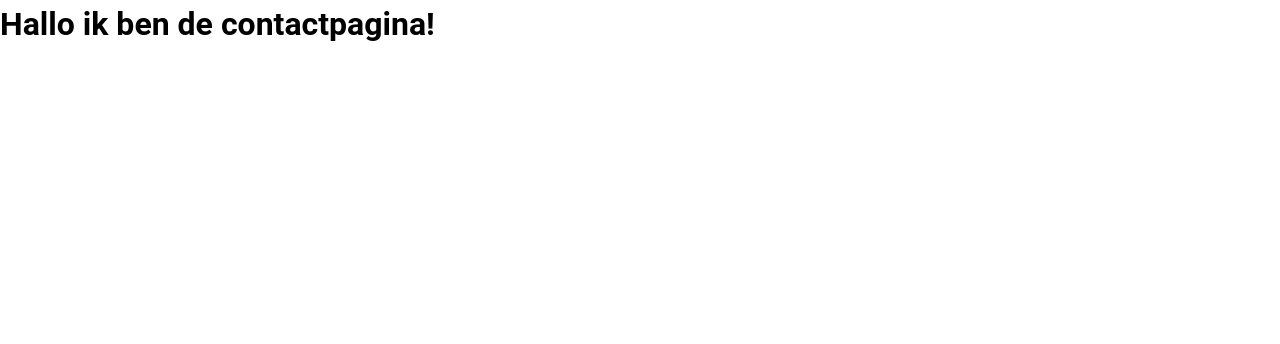
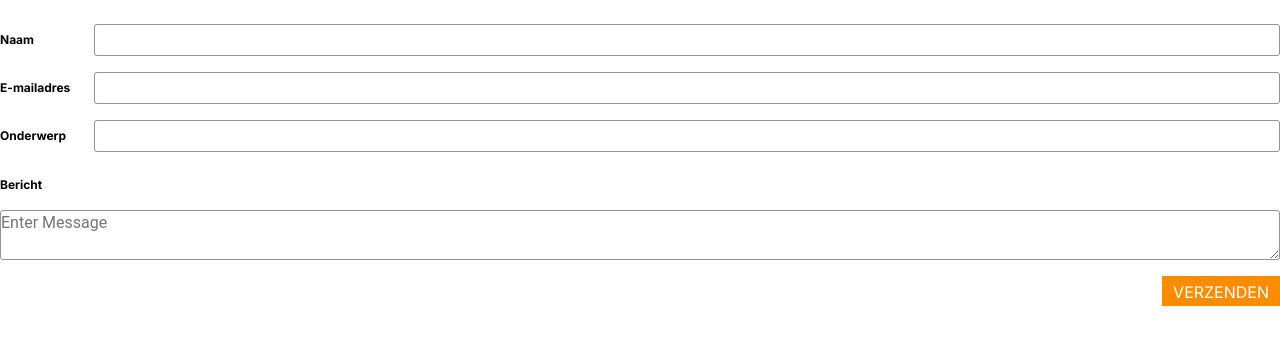
Before and after one commit to sanneVB/rvmediation, a Vue app: page /contact in a window 1280 px wide. Shown: the top 344 px of the page. Built offline with nearby package versions, Linux system fonts and the light colour scheme.

Commit message:
Add first draft of contact form

```diff
--- /dev/null
+++ b/src/assets/smtp/smtp.js
@@ -0,0 +1,42 @@
+/* SmtpJS.com - v3.0.0 */
+var Email = {
+  send: function (a) {
+    // eslint-disable-next-line no-unused-vars
+    return new Promise(function (n, e) {
+      (a.nocache = Math.floor(1e6 * Math.random() + 1)), (a.Action = "Send");
+      var t = JSON.stringify(a);
+      Email.ajaxPost("https://smtpjs.com/v3/smtpjs.aspx?", t, function (e) {
+        n(e);
+      });
+    });
+  },
+  ajaxPost: function (e, n, t) {
+    var a = Email.createCORSRequest("POST", e);
+    a.setRequestHeader("Content-type", "application/x-www-form-urlencoded"),
+      (a.onload = function () {
+        var e = a.responseText;
+        null != t && t(e);
+      }),
+      a.send(n);
+  },
+  ajax: function (e, n) {
+    var t = Email.createCORSRequest("GET", e);
+    (t.onload = function () {
+      var e = t.responseText;
+      null != n && n(e);
+    }),
+      t.send();
+  },
+  createCORSRequest: function (e, n) {
+    var t = new XMLHttpRequest();
+    return (
+      "withCredentials" in t
+        ? t.open(e, n, !0)
+        : "undefined" != typeof XDomainRequest
+          ? // eslint-disable-next-line no-undef
+            (t = new XDomainRequest()).open(e, n)
+          : (t = null),
+      t
+    );
+  },
+};
--- a/src/components/ContactForm.vue
+++ b/src/components/ContactForm.vue
@@ -1,3 +1,122 @@
-<template>Hallo</template>
-<script></script>
-<style scoped></style>
+<template>
+  <div class="container">
+    <form action="" class="form" @submit.prevent="sendEmail">
+      <div class="form__fields">
+        <div class="form__field form__field--name">
+          <label for="name" class="text__label text text--bold">Naam</label>
+          <input type="text" v-mode="fullName" />
+        </div>
+        <div class="form__field form__field--email">
+          <label for="email" class="text__label text text--bold"
+            >E-mailadres</label
+          >
+          <input type="email" v-model="email" class="" />
+        </div>
+        <div class="form__field form__field--subject">
+          <label for="subject" class="text__label text text--bold"
+            >Onderwerp</label
+          >
+          <input type="text" v-model="subject" />
+        </div>
+      </div>
+      <div class="form__field--message">
+        <label for="message" class="text__label text text--bold">Bericht</label>
+        <textarea
+          type="textarea"
+          v-model="message"
+          placeholder="Enter Message "
+        ></textarea>
+      </div>
+      <div class="form__container">
+        <button type="submit" class="form__container--button text">
+          VERZENDEN
+        </button>
+      </div>
+    </form>
+  </div>
+</template>
+<script>
+import { Email } from "@/assets/smtp/smtp.js";
+
+export default {
+  name: "ContactForm",
+  data() {
+    return {
+      name: "",
+      email: "",
+      subject: "",
+      message: "",
+    };
+  },
+  methods: {
+    sendEmail() {
+      Email.send({
+        SecureToken: "",
+        To: "",
+        From: "",
+        name: this.name,
+        Subject: this.subject,
+        Body: this.message,
+      }).then((message) => alert(message));
+    },
+  },
+};
+</script>
+<style scoped>
+.form__fields {
+  display: flex;
+  flex-direction: column;
+  justify-content: space-between;
+  min-height: 128px;
+  margin: 24px 0;
+}
+
+.form__field {
+  display: flex;
+  align-items: center;
+}
+
+input,
+textarea {
+  border: 1px solid #0000006b;
+  border-radius: 3px;
+}
+
+input {
+  flex-grow: 1;
+
+  height: 32px;
+}
+
+label {
+  flex-grow: 1;
+  max-width: 94px;
+}
+
+.text__label {
+  font-size: 12px;
+}
+
+.form__field--message {
+  display: flex;
+  flex-direction: column;
+}
+
+textarea {
+  margin: 16px 0;
+}
+
+.form__container {
+  text-align: center;
+  padding: 0 10px;
+  float: right;
+  height: 30px;
+  border: 1px solid #fb8c00;
+  background-color: #fb8c00;
+  line-height: 30px;
+}
+
+.form__container--button {
+  color: #ffffff;
+}
+</style>
--- a/src/views/ContactView.vue
+++ b/src/views/ContactView.vue
@@ -1,5 +1,14 @@
 <template>
-    <h1>Hallo ik ben de contactpagina!</h1>
+  <contact-form />
 </template>
-<script></script>
+<script>
+import ContactForm from "@/components/ContactForm.vue";
+
+export default {
+  name: "ContactView",
+  components: {
+    ContactForm,
+  },
+};
+</script>
 <style></style>
```
